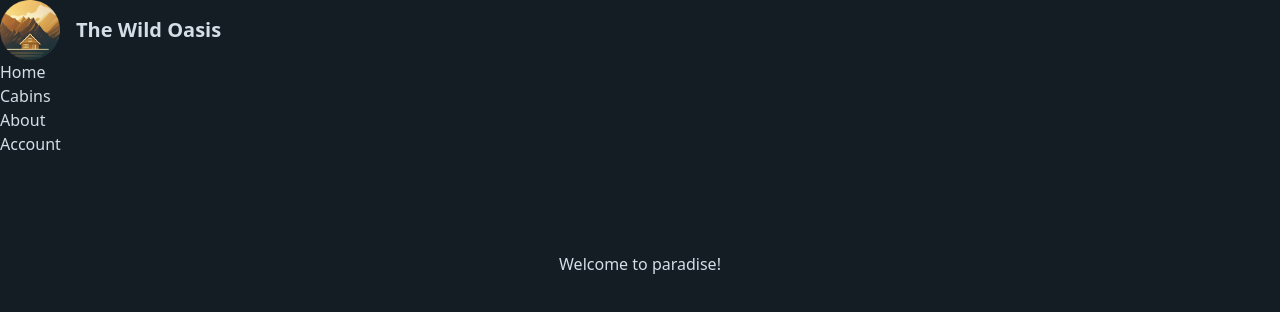
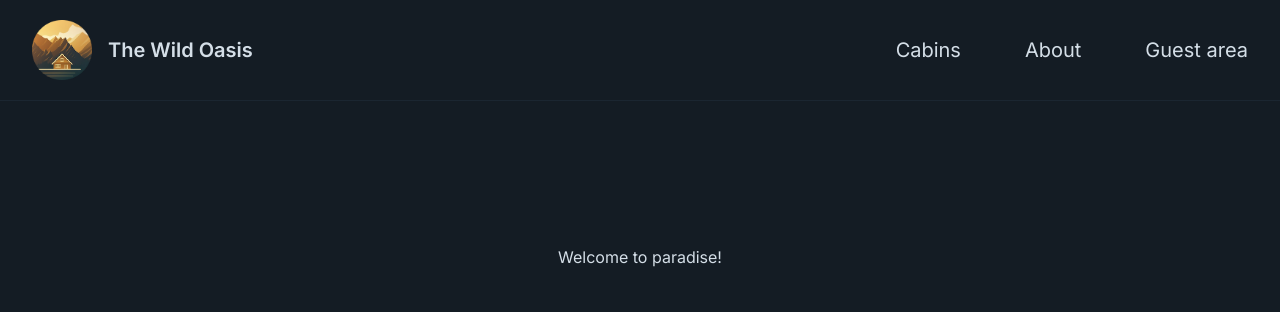
Before and after one commit to olivergorgievv/Oasis-website, a Next.js app: page / in a window 1280 px wide. Shown: the top 312 px of the page. Built offline with nearby package versions, Linux system fonts and the light colour scheme.

Commit message:
optimizing fonts

```diff
--- /dev/null
+++ b/app/_components/Header.js
@@ -0,0 +1,15 @@
+import Navigation from "@/app/_components/Navigation";
+import Logo from "@/app/_components/Logo";
+
+function Header() {
+  return (
+    <header className="border-b border-primary-900 px-8 py-5">
+      <div className="flex justify-between items-center max-w-7xl mx-auto">
+        <Logo />
+        <Navigation />
+      </div>
+    </header>
+  );
+}
+
+export default Header;
--- a/app/_components/Navigation.js
+++ b/app/_components/Navigation.js
@@ -1,25 +1,34 @@
 import Link from "next/link";
-import React from "react";
 
-function Navigation() {
+export default function Navigation() {
   return (
-    <>
-      <ul>
+    <nav className="z-10 text-xl">
+      <ul className="flex gap-16 items-center">
         <li>
-          <Link href={"/"}>Home</Link>
+          <Link
+            href="/cabins"
+            className="hover:text-accent-400 transition-colors"
+          >
+            Cabins
+          </Link>
         </li>
         <li>
-          <Link href={"/cabins"}>Cabins</Link>
+          <Link
+            href="/about"
+            className="hover:text-accent-400 transition-colors"
+          >
+            About
+          </Link>
         </li>
         <li>
-          <Link href={"/about"}>About</Link>
-        </li>
-        <li>
-          <Link href={"/account"}>Account</Link>
+          <Link
+            href="/account"
+            className="hover:text-accent-400 transition-colors"
+          >
+            Guest area
+          </Link>
         </li>
       </ul>
-    </>
+    </nav>
   );
 }
-
-export default Navigation;
--- a/app/layout.js
+++ b/app/layout.js
@@ -1,7 +1,17 @@
 import Logo from "./_components/Logo";
 import Navigation from "./_components/Navigation";
 import "@/app/_styles/globals.css";
+import Header from "@/starter/components/Header";
 
+// Font Initialization
+import { Inter } from "next/font/google";
+
+const InterFont = Inter({
+  subsets: ["latin"],
+  display: "swap",
+});
+
+//
 export const metadata = {
   title: {
     template: "%s / The Wild Oasis",
@@ -14,13 +24,13 @@
 export default function RootLayout({ children }) {
   return (
     <html lang="en">
-      <body className="bg-primary-950 text-primary-100">
-        <header>
-          <Logo />
-          <Navigation />
-        </header>
-
-        <main>{children}</main>
+      <body
+        className={`${InterFont.className} antialiased bg-primary-950 text-primary-100 flex flex-col`}
+      >
+        <Header />
+        <div className="flex-1 px-8 py-12">
+          <main className="max-w-7xl mx-auto">{children}</main>
+        </div>
       </body>
     </html>
   );
```
